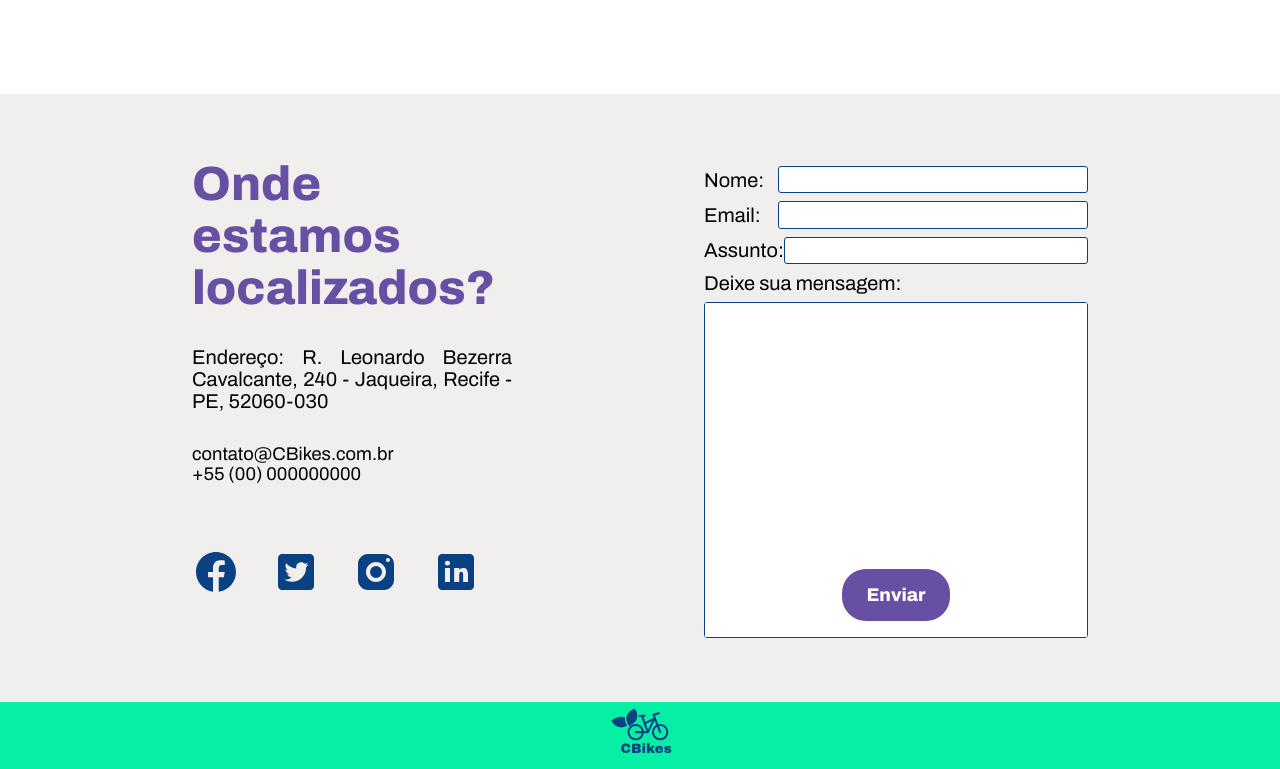
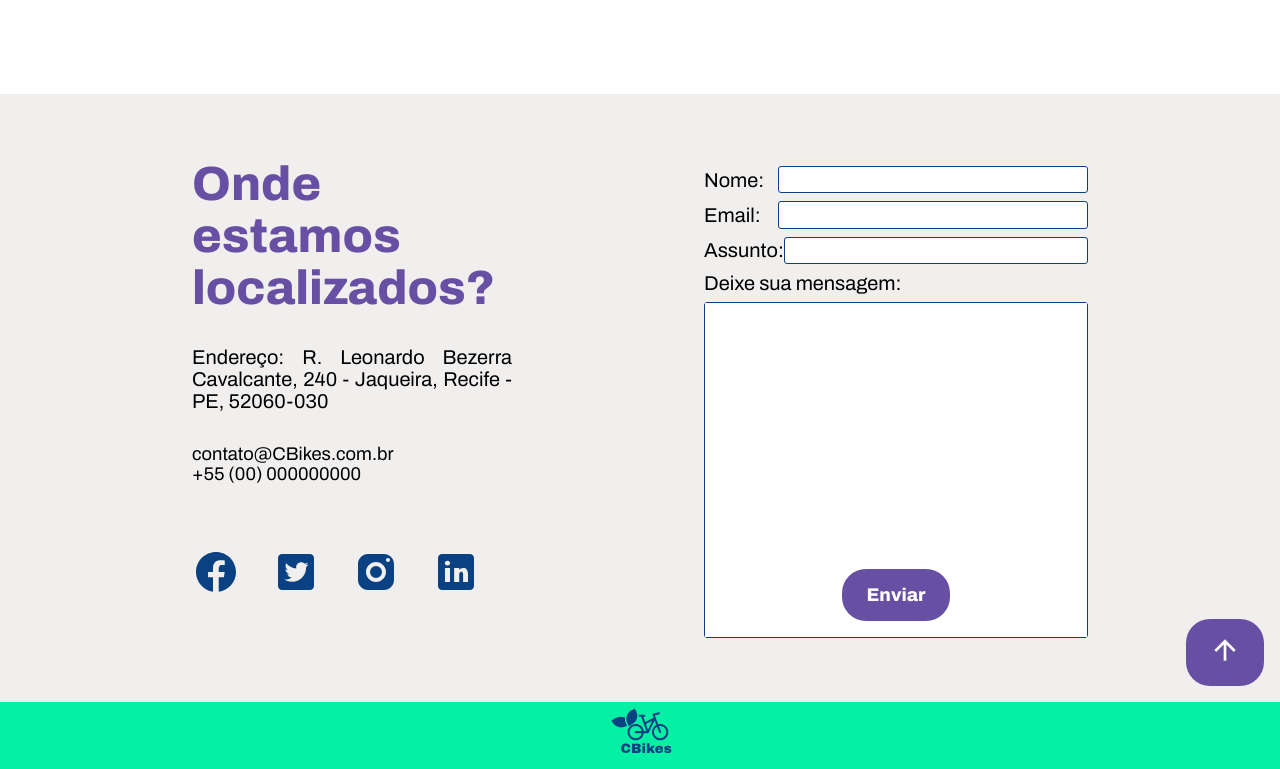
Before and after one commit to karebelatto/provihack-2022, a React (Create React App) app in the folder frontend/: page /home in a window 1280 px wide. Shown: the part 2337-3106 px from the top of the page. Built offline with nearby package versions, Linux system fonts and the light colour scheme.

Commit message:
add scroll up button and subject field

```diff
--- /dev/null
+++ b/frontend/src/components/ContactUs/ScrollBackUp.jsx
@@ -0,0 +1,18 @@
+import arrowUp from "../../res/others/arrowUp.svg";
+
+export default function ScrollBackUpButton() {
+  const goToPageTop = () => {
+    window.scrollTo({
+      top: 0,
+      behavior: "smooth",
+    });
+  };
+
+  return (
+    <div className="scroll-up-container">
+      <button className="scroll-up-button" onClick={() => goToPageTop()}>
+        <img src={arrowUp} alt="arrowUp" />
+      </button>
+    </div>
+  );
+}
--- a/frontend/src/components/ContactUs/index.jsx
+++ b/frontend/src/components/ContactUs/index.jsx
@@ -2,6 +2,7 @@ import facebook from "../../res/social/facebook.svg";
 import instagram from "../../res/social/instagram.svg";
 import twitter from "../../res/social/twitter.svg";
 import linkedin from "../../res/social/linkedin.svg";
+import ScrollBackUpButton from "./ScrollBackUp";
 import "./styles.css";
 
 function ContactUs() {
@@ -26,7 +27,7 @@ function ContactUs() {
           </div>
         </div>
         <div className="cc-form">
-          <form>
+          <form onSubmit={(e) => e.preventDefault()}>
             <div className="cc-input-group">
               <label htmlFor="name" className="cc-label">
                 Nome:{" "}
@@ -76,6 +77,7 @@ function ContactUs() {
           </form>
         </div>
       </div>
+      <ScrollBackUpButton />
     </div>
   );
 }
--- a/frontend/src/components/ContactUs/styles.css
+++ b/frontend/src/components/ContactUs/styles.css
@@ -1,6 +1,7 @@
 .cc-container {
   margin-top: 6rem;
   padding: 4rem 0;
+  position: relative;
 }
 
 .cc-container,
@@ -103,3 +104,18 @@
 .cc-contact-social-media img:hover {
   filter: brightness(0.8);
 }
+
+.scroll-up-container {
+  position: absolute;
+  right: 1rem;
+  bottom: 1rem;
+}
+
+.scroll-up-button,
+.scroll-up-button * {
+  background-color: var(--purple);
+}
+
+.scroll-up-button {
+  padding: 1.25rem 1.75rem;
+}
```
Also changed, not shown: frontend/src/res/others/arrowUp.svg (added).
